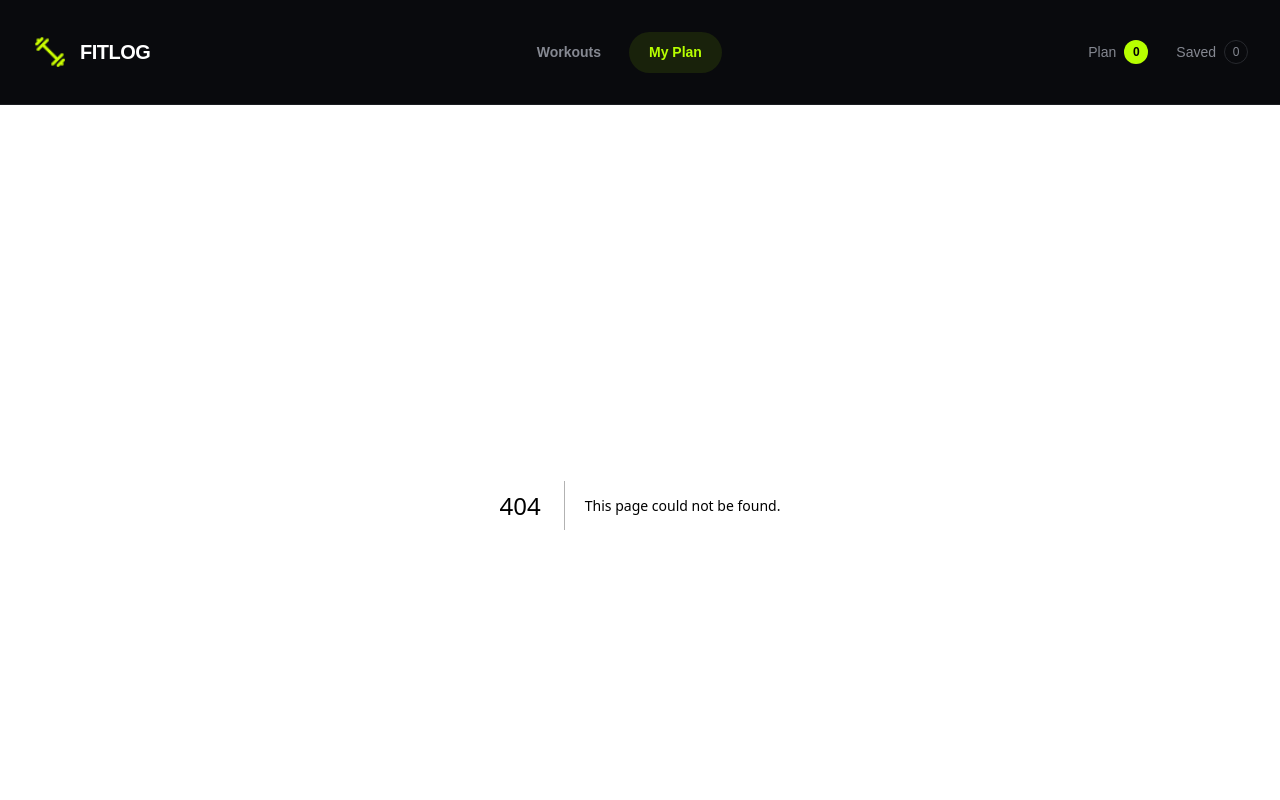
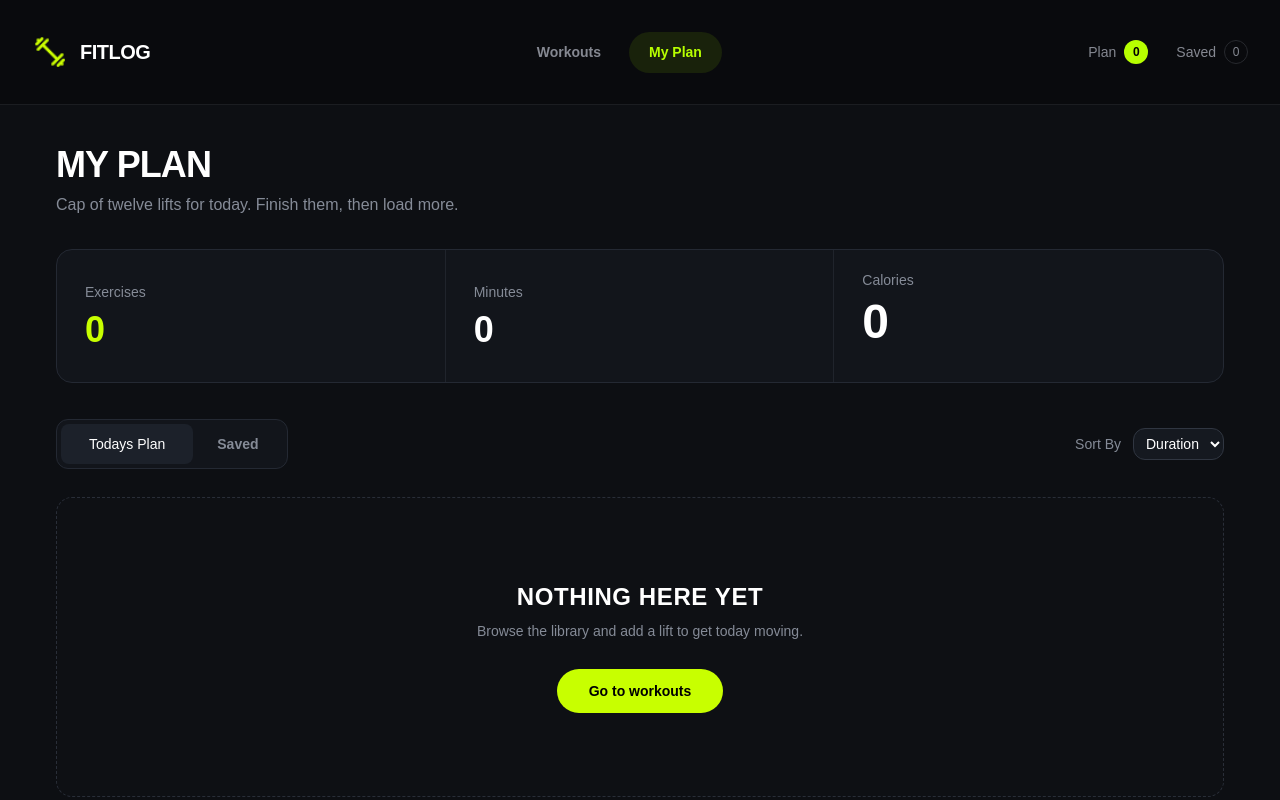
Before and after one commit to ajharul-islam-original/my-app-ass-06, a Next.js app: page /plan in a window 1280 px wide. Before the commit this address had no page. Shown: the top 800 px of the page. Built offline with nearby package versions, Linux system fonts and the light colour scheme.

Commit message:
plan items adding

```diff
--- /dev/null
+++ b/src/app/plan/page.js
@@ -0,0 +1,360 @@
+"use client";
+
+import { useEffect, useState } from "react";
+import Link from "next/link";
+import {
+  getPlan,
+  getSaved,
+  removeFromPlan,
+  removeFromSaved,
+} from "../lib/storage";
+
+export default function Home() {
+  const [activeTab, setActiveTab] = useState("today");
+  const [sortBy, setSortBy] = useState("Duration");
+  // anik
+
+const [plan, setPlan] = useState([]);
+const [saved, setSaved] = useState([]);
+const [doneItems, setDoneItems] = useState([]);
+
+
+useEffect(() => {
+  function handleStorageUpdate() {
+    setPlan(getPlan());
+    setSaved(getSaved());
+  }
+
+  handleStorageUpdate();
+
+  window.addEventListener("fitlog-storage", handleStorageUpdate);
+
+  return () => {
+    window.removeEventListener(
+      "fitlog-storage",
+      handleStorageUpdate
+    );
+  };
+}, []);
+
+  // anik
+
+  function handleRemovePlan(id) {
+    const newPlan = removeFromPlan(id);
+    setPlan(newPlan);
+  }
+
+  function handleRemoveSaved(id) {
+    const newSaved = removeFromSaved(id);
+    setSaved(newSaved);
+  }
+
+  function handleDone(id) {
+    setDoneItems((current) => {
+      if (current.includes(id)) {
+        return current.filter((item) => item !== id);
+      }
+
+      return [...current, id];
+    });
+  }
+
+  function sortExercises(items) {
+    const sorted = [...items];
+
+    if (sortBy === "Duration") {
+      sorted.sort(
+        (a, b) => Number(a.duration || 0) - Number(b.duration || 0)
+      );
+    }
+
+    if (sortBy === "Calories") {
+      sorted.sort(
+        (a, b) =>
+          Number(a.caloriesBurned || 0) -
+          Number(b.caloriesBurned || 0)
+      );
+    }
+
+    if (sortBy === "Rating") {
+      sorted.sort(
+        (a, b) =>
+          Number(b.rating || 0) -
+          Number(a.rating || 0)
+      );
+    }
+
+    return sorted;
+  }
+
+  const currentItems =
+    activeTab === "today" ? plan : saved;
+
+  const sortedItems = sortExercises(currentItems);
+
+  const totalMinutes = plan.reduce(
+    (total, item) => total + Number(item.duration || 0),
+    0
+  );
+
+  const totalCalories = plan.reduce(
+    (total, item) =>
+      total + Number(item.caloriesBurned || 0),
+    0
+  );
+
+  return (
+    <main className="min-h-screen bg-[#0d0f13] px-6 py-10 text-white md:px-10 lg:px-14">
+      <div className="mx-auto max-w-[1450px]">
+
+        {/* HEADER */}
+        <div>
+          <h1 className="text-4xl font-extrabold uppercase tracking-tight">
+            My Plan
+          </h1>
+
+          <p className="mt-2 text-base text-[#858b97]">
+            Cap of twelve lifts for today. Finish them, then load more.
+          </p>
+        </div>
+
+        {/* STATS */}
+        <div className="mt-8 grid grid-cols-3 overflow-hidden rounded-2xl border border-[#242933] bg-[#12151b]">
+
+          <div className="border-r border-[#20242c] px-7 py-8">
+            <p className="text-sm text-[#858b97]">
+              Exercises
+            </p>
+
+            <h2 className="mt-2 text-4xl font-extrabold text-[#c8ff00]">
+              {plan.length}
+            </h2>
+          </div>
+
+          <div className="border-r border-[#20242c] px-7 py-8">
+            <p className="text-sm text-[#858b97]">
+              Minutes
+            </p>
+
+            <h2 className="mt-2 text-4xl font-extrabold text-white">
+              {totalMinutes}
+            </h2>
+          </div>
+
+          <div className="px-7 py-5">
+            <p className="text-sm text-[#858b97]">
+              Calories
+            </p>
+
+            <h2 className="mt-2 text-5xl font-extrabold text-white">
+              {totalCalories}
+            </h2>
+          </div>
+
+        </div>
+
+        {/* FILTER BAR */}
+        <div className="mt-9 flex items-center justify-between">
+
+          {/* TABS */}
+          <div className="flex rounded-xl border border-[#242933] bg-[#12151b] p-1">
+
+            <button
+              onClick={() => setActiveTab("today")}
+              className={`rounded-lg px-7 py-2.5 text-sm font-medium transition ${
+                activeTab === "today"
+                  ? "bg-[#1c212a] text-white"
+                  : "text-[#858b97] hover:text-white"
+              }`}
+            >
+              Todays Plan
+            </button>
+
+            <button
+              onClick={() => setActiveTab("saved")}
+              className={`rounded-lg px-6 py-2.5 text-sm font-semibold transition ${
+                activeTab === "saved"
+                  ? "bg-[#20252f] text-white shadow-inner"
+                  : "text-[#858b97] hover:text-white"
+              }`}
+            >
+              Saved
+            </button>
+
+          </div>
+
+          {/* SORT */}
+          <div className="flex items-center gap-3">
+
+            <span className="text-sm text-[#858b97]">
+              Sort By
+            </span>
+
+            <select
+              value={sortBy}
+              onChange={(e) => setSortBy(e.target.value)}
+              className="rounded-xl border border-[#303641] bg-[#151920] px-2 py-1.5 text-sm text-white outline-none"
+            >
+              <option>Duration</option>
+              <option>Calories</option>
+              <option>Rating</option>
+            </select>
+
+          </div>
+
+        </div>
+
+        {/* LIST */}
+        {sortedItems.length === 0 ? (
+
+          <div className="mt-7 flex min-h-[300px] flex-col items-center justify-center rounded-2xl border border-dashed border-[#292e38] bg-[#0e1014]">
+
+            <h2 className="text-2xl font-extrabold uppercase tracking-wide">
+              Nothing Here Yet
+            </h2>
+
+            <p className="mt-2 text-sm text-[#858b97]">
+              {activeTab === "today"
+                ? "Browse the library and add a lift to get today moving."
+                : "Save a workout for later to see it here."}
+            </p>
+
+            <Link
+              href="/"
+              className="mt-7 rounded-full bg-[#c8ff00] px-8 py-3 text-sm font-bold text-black transition hover:bg-[#baff00]"
+            >
+              Go to workouts
+            </Link>
+
+          </div>
+
+        ) : (
+
+          <div className="mt-7 space-y-5">
+
+            {sortedItems.map((exercise) => (
+
+              <ExerciseCard
+                key={exercise.id}
+                exercise={exercise}
+                activeTab={activeTab}
+                done={doneItems.includes(exercise.id)}
+                onDone={() => handleDone(exercise.id)}
+                onRemove={() =>
+                  activeTab === "today"
+                    ? handleRemovePlan(exercise.id)
+                    : handleRemoveSaved(exercise.id)
+                }
+              />
+
+            ))}
+
+          </div>
+
+        )}
+
+      </div>
+    </main>
+  );
+}
+
+
+/* =========================================
+   EXERCISE CARD
+========================================= */
+
+function ExerciseCard({
+  exercise,
+  activeTab,
+  done,
+  onDone,
+  onRemove,
+}) {
+  return (
+    <div className="flex min-h-[138px] items-center gap-5 rounded-2xl border border-[#252b35] bg-[#12151b] px-5 py-5">
+
+      {/* IMAGE */}
+      <div className="h-[96px] w-[178px] shrink-0 overflow-hidden rounded-xl">
+        <img
+          src={exercise.image}
+          alt={exercise.name}
+          className="h-full w-full object-cover"
+        />
+      </div>
+
+      {/* INFO */}
+      <div className="flex-1">
+
+        <h3 className="text-xl font-extrabold uppercase">
+          {exercise.name}
+        </h3>
+
+        <p className="mt-1 text-sm text-[#858b97]">
+          {exercise.equipment}
+        </p>
+
+        <div className="mt-3 flex items-center gap-4 text-sm text-[#a7adb7]">
+
+          <span>
+            <span className="mr-1.5 text-[#c8ff00]">
+              ◷
+            </span>
+            {exercise.duration} min
+          </span>
+
+          <span>
+            <span className="mr-1.5 text-[#c8ff00]">
+              ♨
+            </span>
+            {exercise.caloriesBurned} kcal
+          </span>
+
+          <span>
+            <span className="mr-1.5 text-[#c8ff00]">
+              ☆
+            </span>
+            {exercise.rating}
+          </span>
+
+        </div>
+
+      </div>
+
+      {/* ACTIONS */}
+      <div className="flex items-center gap-4">
+
+        {/* VIEW DETAILS */}
+        <Link
+          href={`/workouts/${exercise.id}`}
+          className="rounded-full border border-[#343a46] px-6 py-2.5 text-sm font-medium text-white transition hover:bg-[#1b2028]"
+        >
+          View Details
+        </Link>
+
+        {/* MARK DONE - ONLY TODAY */}
+        {activeTab === "today" && (
+          <button
+            onClick={onDone}
+            className={`rounded-full px-6 py-2.5 text-sm font-bold text-black transition ${
+              done
+                ? "bg-[#a8d900]"
+                : "bg-[#c8ff00] hover:bg-[#baff00]"
+            }`}
+          >
+            ✓ {done ? "Completed" : "Mark as Done"}
+          </button>
+        )}
+
+        {/* REMOVE */}
+        <button
+          onClick={onRemove}
+          className="px-1 text-2xl text-[#737984] transition hover:text-white"
+        >
+          ×
+        </button>
+
+      </div>
+
+    </div>
+  );
+}
```
